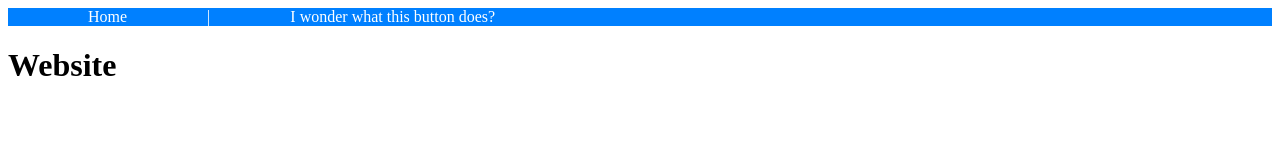
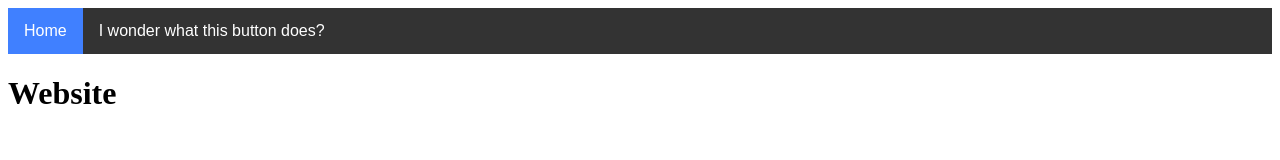
Before and after one commit to urzmjj/urzmjj.github.io, a plain HTML site: page index.html in a window 1280 px wide. Drawn offline with Linux system fonts and the light colour scheme.

Commit message:
yet another update
wait theres someone reading this

```diff
--- a/index.html
+++ b/index.html
@@ -1,13 +1,21 @@
 <!DOCTYPE html>
 <html lang="en">
+
 <head>
     <meta charset="UTF-8">
     <meta name="viewport" content="width=device-width, initial-scale=1.0">
     <link rel="stylesheet" href="styles.css">
     <title>Document</title>
 </head>
+
 <body>
-    <nav><a class="navlink" href="index.html">Home</a>|<a class="navlink" href="p.html">I wonder what this button does?</a></nav>
+    <nav>
+        <ul class="navbar">
+            <li><a class="activenavlink" href="index.html">Home</a></li>
+            <li><a class="navlink" href="p.html">I wonder what this button does?</li></a>
+        </ul>
+    </nav>
     <h1>Website</h1>
 </body>
+
 </html>
--- a/styles.css
+++ b/styles.css
@@ -2,15 +2,41 @@ body {
     background-color: white;
     color: black;
 }
-nav {
-    background-color: #0080ff;
-    color: white;
+ul.navbar li {
+    display: inline;
+    float: left;
+}
+ul.navbar {
+    list-style-type: none;
+    margin: 0;
+    padding: 0;
+    overflow: hidden;
+    background-color: #333;
 }
 a.navlink{
+    display: block;
     color: white;
-    font-style: normal;
+    font-family: sans-serif;
+    text-align: center;
+    padding: 14px 16px;
     text-decoration: none;
-    padding: 5pc;
+}
+a.activenavlink{
+    display: block;
+    color: white;
+    font-family: sans-serif;
+    text-align: center;
+    padding: 14px 16px;
+    text-decoration: none;
+}
+a.navlink:hover{
+    background-color: #111;
+}
+a.activenavlink{
+    background-color: #4080ff;
+}
+a.activenavlink:hover{
+    background-color: #204080;
 }
 @media (prefers-color-scheme: dark) {
     body {
```
Also changed, not shown: p.html (+18 -8 lines).
